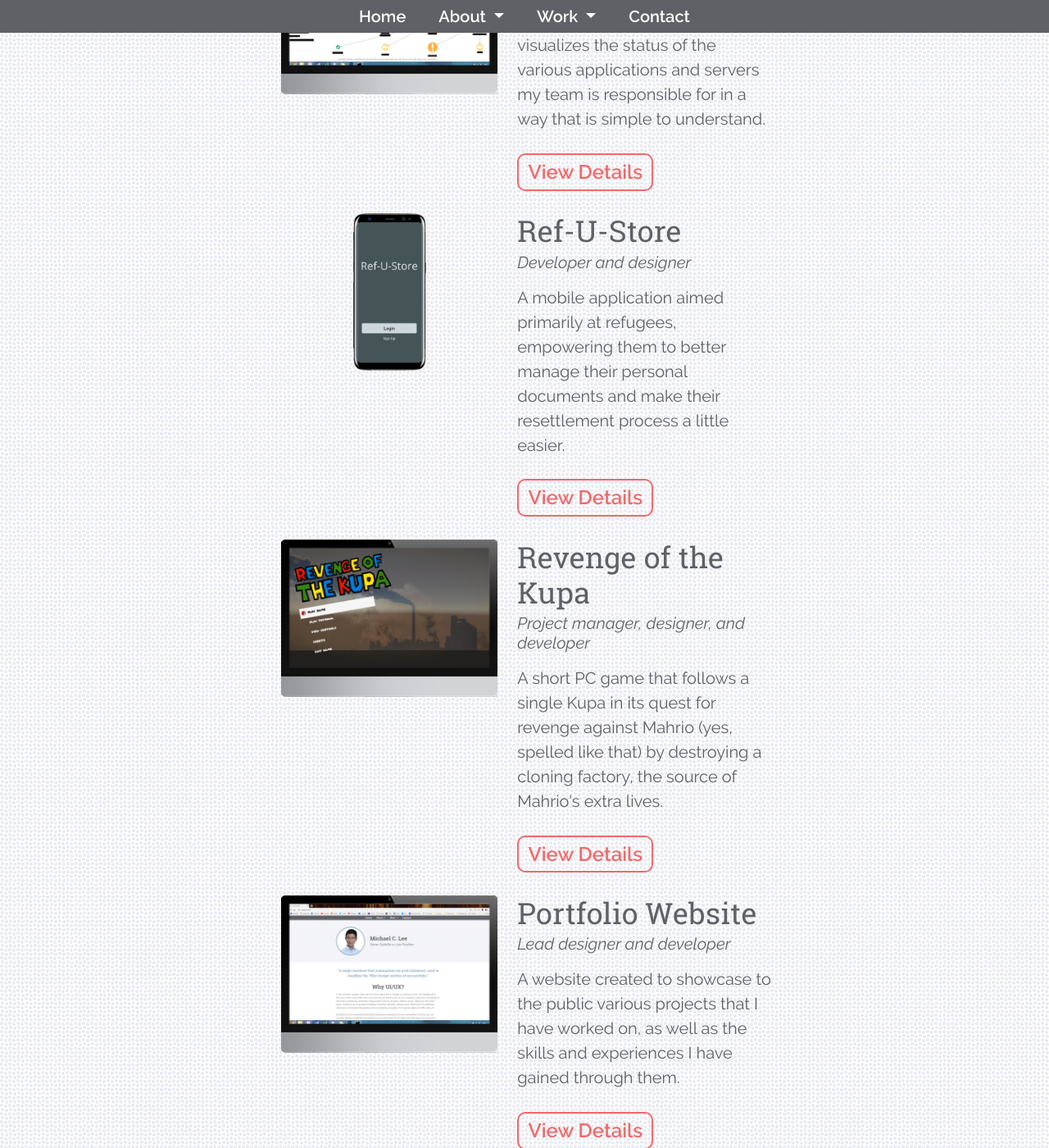
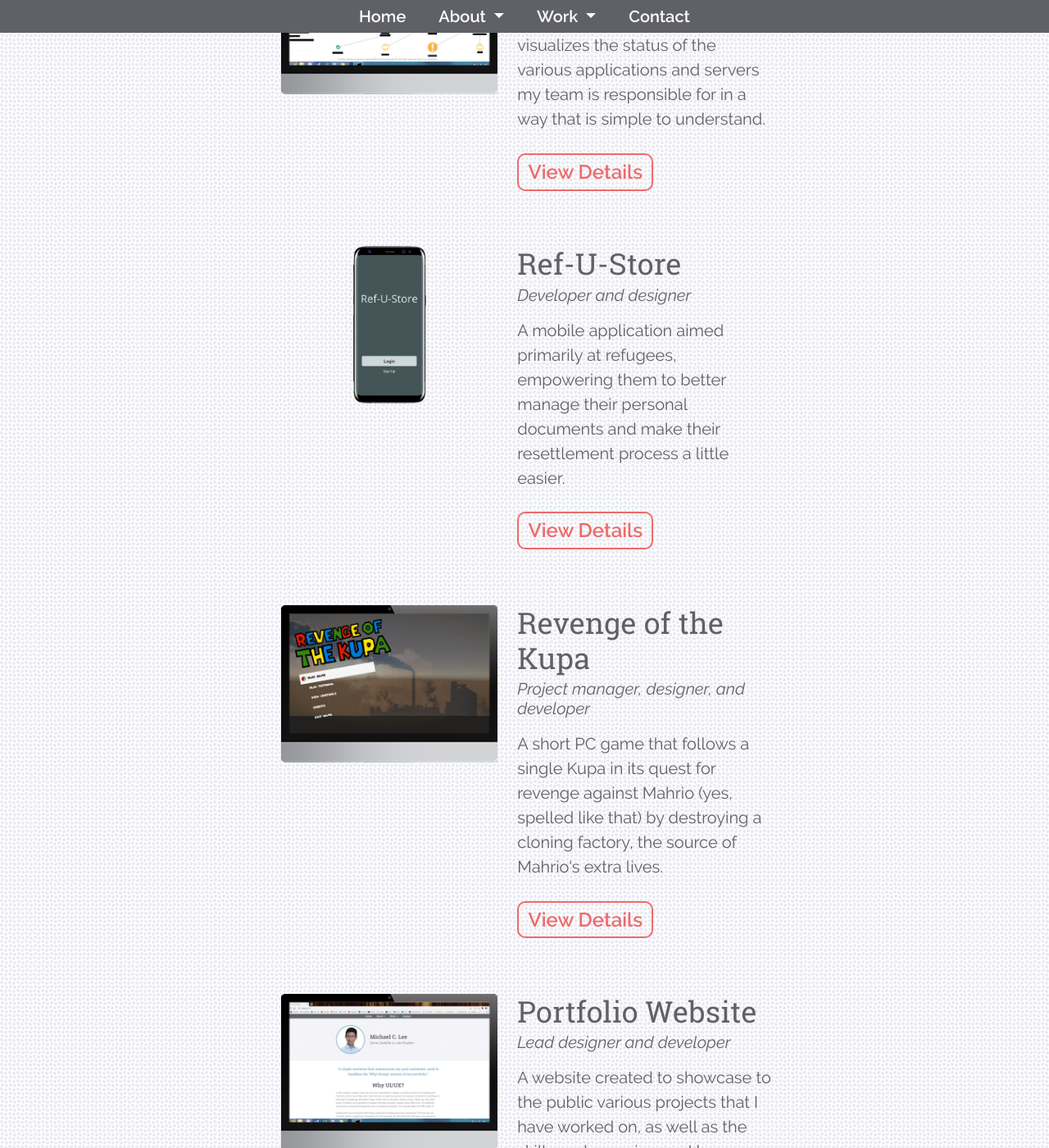
Before and after one commit to mlee-chanyoung/mlee-chanyoung.github.io, a Jekyll site: the page built from index.html, in a window 1280 px wide and 1400 px high, scrolled down 2154 px. Shown: the whole window at 82% size. Built offline with Jekyll 4.4.1, drawn with Linux system fonts in a browser that asks for light colours; nearby versions of some CDN libraries.

Commit message:
Add greater margins between project overview rows

```diff
--- a/_sass/_home.scss
+++ b/_sass/_home.scss
@@ -1,6 +1,7 @@
 @import 'globals';
 
 $header-pad: 1.875rem;
+$project-row-margin-bot: 2.5rem;
 $project-title-margin-bot: 0.25rem;
 $project-content-margin-bot: 1rem;
 
@@ -33,6 +34,10 @@ $project-content-margin-bot: 1rem;
     text-align: center;
 }
 
+.home-project-overview-row {
+    margin-bottom: $project-row-margin-bot;
+}
+
 .overview-project-content-row {
     margin-bottom: $project-content-margin-bot;
 }
--- a/index.html
+++ b/index.html
@@ -58,7 +58,7 @@ title: portfolio
                 <h1 class="section-title">{{ site.data.projects.overview.title }}</h1>
             </div>
         </div>
-        <div class="row subsection-row justify-content-center">
+        <div class="row subsection-row justify-content-center home-project-overview-row">
             <div class="thumbnail-div">
                 <img class="thumbnail" src="{{ site.data.projects.project1.thumbnail }}">
             </div>
@@ -83,7 +83,7 @@ title: portfolio
                 </div>
             </div>
         </div>
-        <div class="row subsection-row justify-content-center">
+        <div class="row subsection-row justify-content-center home-project-overview-row">
             <div class="thumbnail-div">
                 <img class="thumbnail" src="{{ site.data.projects.project2.thumbnail }}">
             </div>
@@ -108,7 +108,7 @@ title: portfolio
                 </div>
             </div>
         </div>
-        <div class="row subsection-row justify-content-center">
+        <div class="row subsection-row justify-content-center home-project-overview-row">
             <div class="thumbnail-div">
                 <img class="thumbnail" src="{{ site.data.projects.project3.thumbnail }}">
             </div>
```
